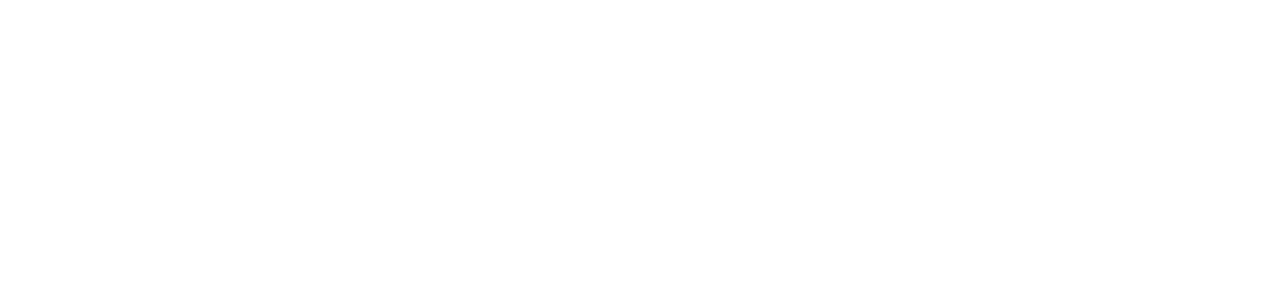
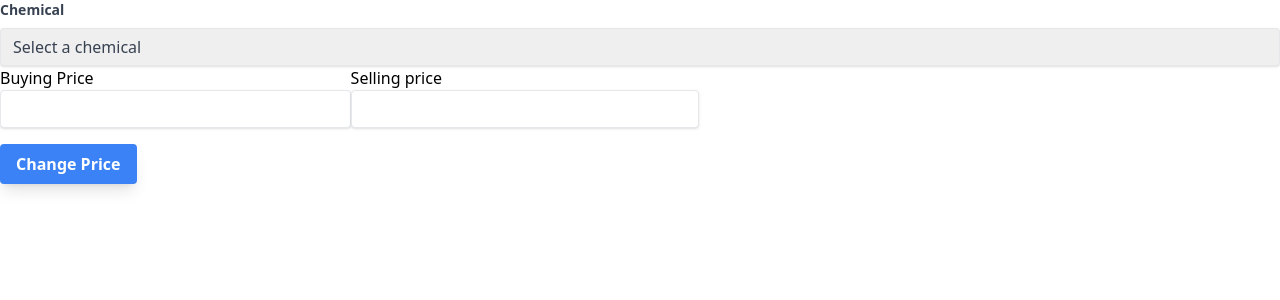
Before and after one commit to rastar12/Stock-System, a React (Vite) app in the folder client/: page /changePrice in a window 1280 px wide. Before the commit this address had no page. Shown: the top 300 px of the page. Built offline with nearby package versions, Linux system fonts and the light colour scheme.

Commit message:
UI for changing theprice

```diff
--- a/client/src/App.jsx
+++ b/client/src/App.jsx
@@ -14,6 +14,7 @@
 import Mpesa from './components/Mpesa.jsx';
 import AccountStatus from './components/AccountStatus.jsx';
 import Header from './components/Header.jsx';
+import ChangePrice from './components/changePrice.jsx';
 
 function App() {
   return (
@@ -33,6 +34,7 @@
         <Route path='/Addchemicals' element={<AddChemicals/>}/>
         <Route path='/Mpesa' element={<Mpesa/>}/>
         <Route path='/account-status' element={<AccountStatus/>}/>
+        <Route path="/changePrice" element={<ChangePrice/>}/>
 
       </Routes>
     </BrowserRouter>
--- /dev/null
+++ b/client/src/components/changePrice.jsx
@@ -0,0 +1,85 @@
+import React, { useState } from 'react'
+
+export default function ChangePrice() {
+
+  const [chemical,setChemical]=useState(null);
+  const [buyingPrice,setBuyingPrice]=useState(null);
+  const [sellingPrice,setSellingPrice]=useState(null);
+  const [loading,setLoading]=useState(false);
+
+  const handleChemicalChange = (e) => {
+    setChemical(e.target.value);
+  };
+  const handleClick=()=>{
+    console.log("cliked")
+  }
+
+
+
+  const chemicalOptions = [
+    'CDE', 'CMC', 'Caustic', 'Chlorine', 'Color', 'DOD', 'Finesalt',
+    'Glycerine', 'HCL', 'IndustrialSalt', 'Magadi', 'NP9', 'PINE',
+    'Pearlizer', 'Pearls', 'Perfume', 'Ufacid', 'UndilutedKerrol', 'Ungeral','Tolietballs','Downy'
+  ];
+  return (
+    <div className="mb-4">
+      <label className="block text-gray-700 text-sm font-bold mb-2" htmlFor="chemical">
+        Chemical
+      </label>
+      <select
+        id="chemical"
+        value={chemical}
+        onChange={handleChemicalChange}
+        className="shadow appearance-none border rounded w-full py-2 px-3 text-gray-700 leading-tight focus:outline-none focus:shadow-outline"
+      >
+        <option value="">Select a chemical</option>
+        {chemicalOptions.map((option) => (
+          <option key={option} value={option}>
+            {option}
+          </option>
+        ))}
+      </select>
+
+      <div className='flex flex-col w-full sm:flex-row '>
+        <div className=''>
+          <label>Buying Price</label>
+          <input
+
+              id="buyingPrice"
+              type="number"
+              value={buyingPrice}
+              onChange={(e)=>setBuyingPrice(e.target.value)}
+              className="shadow appearance-none border rounded w-full py-2 px-3 text-gray-700 leading-tight focus:outline-none focus:shadow-outline"
+               />
+        </div>
+        <div>
+          <label>Selling price</label>
+          <input
+
+     id="sellingPrice"
+     type="number"
+     value={sellingPrice}
+     onChange={(e)=>setSellingPrice(e.target.value)}
+     className="shadow appearance-none border rounded w-full py-2 px-3 text-gray-700 leading-tight focus:outline-none focus:shadow-outline"
+   />
+
+        </div>
+
+      </div>
+
+
+
+      {loading ? (
+        <LoadingSpinner /> // Display the loading spinner when loading
+      ) : (
+        <button
+        disabled={loading}
+          onClick={handleClick}
+          className="bg-blue-500 hover:bg-blue-700 text-white font-bold py-2 px-4 rounded mt-4 shadow-lg transform transition-transform hover:scale-105"
+        >
+        Change Price
+        </button>
+      )}
+    </div>
+  )
+}
--- a/client/src/home.jsx
+++ b/client/src/home.jsx
@@ -19,6 +19,12 @@
         Add stock</div>
       </Link>
 
+      <Link to={'/changePrice'}>
+      <div className='p-3 rounded-lg bg-slate-600 text-white font-bold mt-3'>
+        Change price
+        </div>
+        </Link>
+
        <Link to={'/sellStockHome'}>
        <div className='p-3 bg-blue-700 rounded-lg text-white mt-3'>
        sell chemical </div>
```
Also changed, not shown: 2 other files (tests, documents, lock files or other folders).
